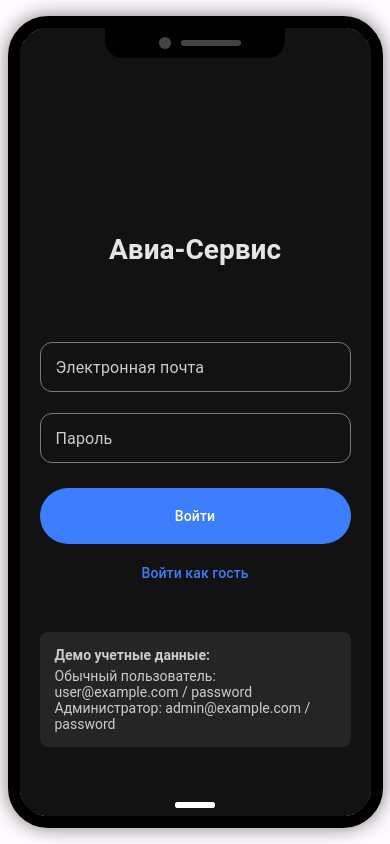
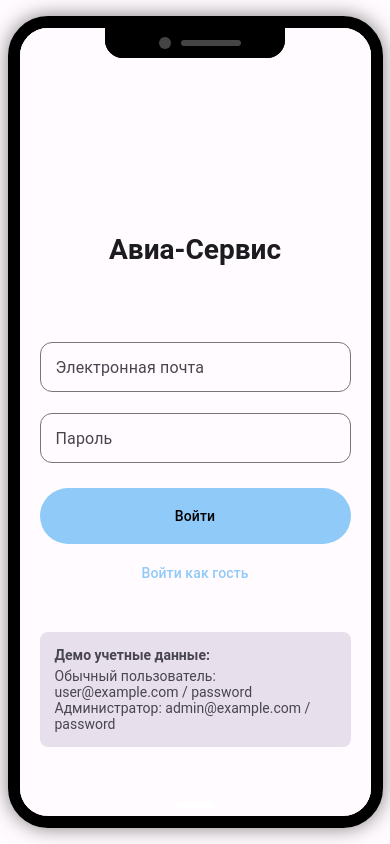
Before and after one commit to MiasTheImperial/AirService, a React Native app in the folder frontend/: screen / in a window 390 px wide. Built offline with nearby package versions, Linux system fonts and the light colour scheme; what @react-native-vector-icons/material-design-icons would draw is missing.

Commit message:
light mode by default

```diff
--- a/frontend/src/theme/index.ts
+++ b/frontend/src/theme/index.ts
@@ -92,9 +92,6 @@ export const darkTheme = {
   dark: true, // Force dark mode
 };
 
-// Use dark theme as default theme
-export const defaultTheme = darkTheme;
-
 // For backward compatibility, but we'll only use dark theme
 export const lightTheme = {
   ...MD3LightTheme,
@@ -107,3 +104,6 @@ export const lightTheme = {
   },
   dark: false,
 };
+
+// Use dark theme as default theme
+export const defaultTheme = lightTheme;
```
